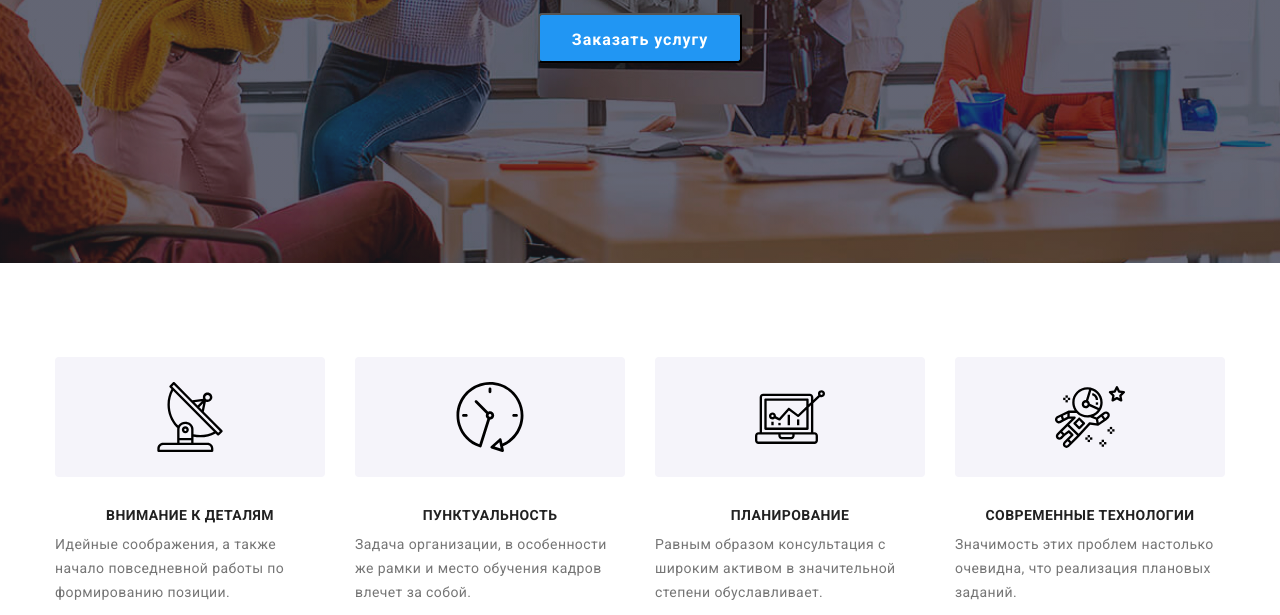
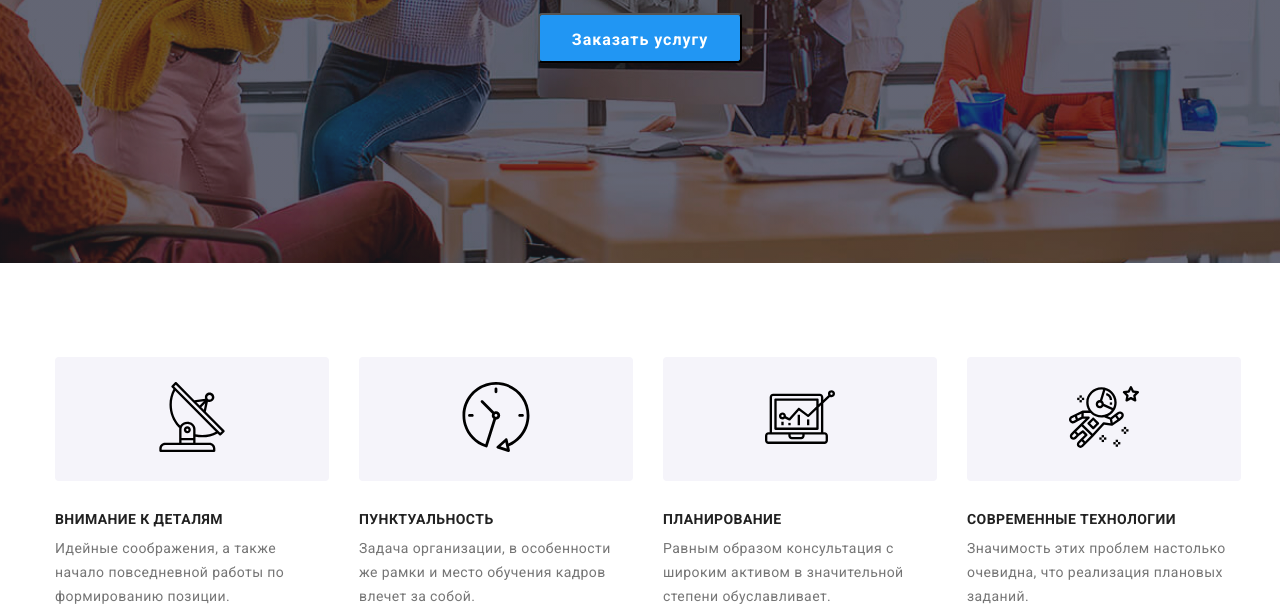
Before and after one commit to EvgenBielich/goit-markup-hw-08, a plain HTML site: page index.html in a window 1280 px wide. Shown: the part 337-952 px from the top of the page. Drawn offline with nearby package versions, Linux system fonts and the light colour scheme.

Commit message:
Адаптивность About

```diff
--- a/index.html
+++ b/index.html
@@ -300,11 +300,11 @@
     </section>
 
     <!-- CLIENTS -->
-    <!-- <section class="clients section">
+    <section class="clients section">
       <div class="container">
         <h2 class="clients-title">Постоянные клиенты</h2>
         <ul class="clients-list list">
-          <li class="clients-list-item">
+          <li class="clients-list-item ">
             <a class="clients-list-link" href="">
               <svg class="clients-icon1 clients-icon">
                 <use href="./images/sprite.svg#icon-logo1"></use>
@@ -348,7 +348,7 @@
           </li>
         </ul>
       </div>
-    </section> -->
+    </section>
 
   </main>
 
--- a/sass/layout/_about.scss
+++ b/sass/layout/_about.scss
@@ -1,13 +1,13 @@
-.about-list {
-  &-item {
-    display: flex;
-    flex-direction: column;
-    align-items: center;
-  }
+.about-icon-container {
+  padding: 25px 192px;
+  background: #f5f4fa;
+  border-radius: 4px;
+  margin-bottom: 30px;
+}
 
-  &-item:not(:last-child) {
-    margin-bottom: 30px;
-  }
+.about-icon {
+  width: 70px;
+  height: 70px;
 }
 
 .about-list-item-title {
@@ -16,85 +16,74 @@
   line-height: 1.142;
   letter-spacing: 0.03em;
   text-transform: uppercase;
-  color: var(--accent-color-black);
-  padding-bottom: 10px;
+  color: #212121;
+  margin-bottom: 10px;
 }
 
 .about-list-item-text {
-  font-weight: normal;
   font-size: 14px;
   line-height: 1.714;
   letter-spacing: 0.03em;
-  color: var(--accent-color-grey);
+  color: #757575;
 }
 
-.about-icon {
-  width: 70px;
-  height: 70px;
+@media screen and (min-width: 480px) and (max-width: 767px) {
+  .about-list-item:not(:last-child) {
+    margin-bottom: 30px;
+  }
+
+  .about-list-item-title {
+    text-align: center;
+  }
 }
 
-.about-icon-container {
-  width: 450px;
-  height: 120px;
-  background: #f5f4fa;
-  border-radius: 4px;
-  margin-bottom: 30px;
-  padding: 25px 192px;
-}
-
-@media screen and (min-width: 768px) {
+@media screen and (min-width: 768px) and (max-width: 1199px) {
   .about-list {
     display: flex;
     flex-wrap: wrap;
-    justify-content: space-between;
+    margin: -15px;
+  }
+
+  .about-list-item {
+    flex-basis: calc(100% / 3 - 15px);
+    margin: 15px;
   }
 
   .about-icon-container {
-    width: 354px;
-    height: 120px;
-    padding: 25px 144px;
-  }
-
-  .about-list-item-text {
-    width: 354px;
-    height: 75px;
+    padding: 25px 142px;
   }
 }
 
 @media screen and (min-width: 1200px) {
+
   .about {
     padding-bottom: 0;
+
+    &.container {
+      display: flex;
+      flex-direction: column;
+    }
   }
 
-  .about-list-item:not(:last-child) {
-    margin-right: 30px;
-  }
+  .about-list {
+    display: flex;
+    align-items: center;
 
-  .about-list-item-title {
-    font-weight: bold;
-    font-size: 14px;
-    line-height: 1.142;
-    letter-spacing: 0.03em;
-    text-transform: uppercase;
-    color: var(--accent-color-black);
-    padding-bottom: 10px;
+    &-item:not(:last-child) {
+      margin-right: 30px;
+    }
   }
 
   .about-list-item-text {
-    font-weight: normal;
-    font-size: 14px;
-    line-height: 1.714;
-    letter-spacing: 0.03em;
-    color: var(--accent-color-grey);
-    width: 270px;
+    width: 260px;
+  }
+
+  .about-icon {
+    width: 70px;
+    height: 70px;
   }
 
   .about-icon-container {
-    width: 270px;
-    height: 120px;
-    background: #f5f4fa;
-    border-radius: 4px;
-    margin-bottom: 30px;
-    padding: 25px 100px;
+    padding: 25px 102px;
   }
 }
--- a/sass/layout/_clients.scss
+++ b/sass/layout/_clients.scss
@@ -1,20 +1,37 @@
+.clients-title {
+  font-weight: bold;
+  font-size: 28px;
+  line-height: 1.178px;
+  text-align: center;
+  letter-spacing: 0.03em;
+  color: #212121;
+  margin-bottom: 30px;
+}
+
 .clients-list {
   display: flex;
+  flex-wrap: wrap;
   justify-content: space-between;
+}
+
+.clients__list-item {
+  width: calc((100% - 2 * 30px) / 2);
+  margin: 15px;
 }
 
 .clients-list-link {
   display: flex;
   justify-content: center;
   align-items: center;
-  width: 170px;
+  width: 210px;
   height: 90px;
   border: 1px solid #afb1b8;
   box-sizing: border-box;
   border-radius: 4px;
+  margin-bottom: 30px;
 
-  &:hover,
-  &:focus {
+
+    &:focus {
     border: 1px solid var(--accent-color-blue);
 
     & .clients-icon {
@@ -29,8 +46,8 @@
 }
 
 .clients-icon1 {
-  width: 45px;
-  height: 50px;
+  width: 44px;
+  height: 49px;
 }
 .clients-icon2 {
   width: 40px;
@@ -53,12 +70,69 @@
   height: 45px;
 }
 
-.clients-title {
-  font-weight: bold;
-  font-size: 36px;
-  line-height: 42px;
-  text-align: center;
-  letter-spacing: 0.03em;
-  color: #212121;
-  margin-bottom: 50px;
-}
+
+
+// .clients-list {
+//   display: flex;
+//   justify-content: space-between;
+// }
+
+// .clients-list-link {
+//   display: flex;
+//   justify-content: center;
+//   align-items: center;
+//   width: 170px;
+//   height: 90px;
+//   border: 1px solid #afb1b8;
+//   box-sizing: border-box;
+//   border-radius: 4px;
+
+//   &:hover,
+//   &:focus {
+//     border: 1px solid var(--accent-color-blue);
+
+//     & .clients-icon {
+//       fill: var(--accent-color-blue);
+//     }
+//   }
+// }
+
+// .clients-icon {
+//   fill: #afb1b8;
+//   transition: fill 250ms cubic-bezier(0.4, 0, 0.2, 1);
+// }
+
+// .clients-icon1 {
+//   width: 45px;
+//   height: 50px;
+// }
+// .clients-icon2 {
+//   width: 40px;
+//   height: 52px;
+// }
+// .clients-icon3 {
+//   width: 41px;
+//   height: 42px;
+// }
+// .clients-icon4 {
+//   width: 79px;
+//   height: 42px;
+// }
+// .clients-icon5 {
+//   width: 59px;
+//   height: 47px;
+// }
+// .clients-icon6 {
+//   width: 88px;
+//   height: 45px;
+// }
+
+// .clients-title {
+//   font-weight: bold;
+//   font-size: 36px;
+//   line-height: 42px;
+//   text-align: center;
+//   letter-spacing: 0.03em;
+//   color: #212121;
+//   margin-bottom: 50px;
+// }
--- a/sass/layout/_command.scss
+++ b/sass/layout/_command.scss
@@ -112,7 +112,6 @@
   .command-list-item {
     width: 354px;
     height: 536px;
-
   }
 
   .command-wraper {
@@ -163,7 +162,7 @@
 
   .command-list-item {
     width: 270px;
-    height: 480px;
+    height: 425px;
 
     &:not(:last-child) {
       margin-right: 30px;
```
Also changed, not shown: css/main.css, css/main.min.css, 2 other files.
